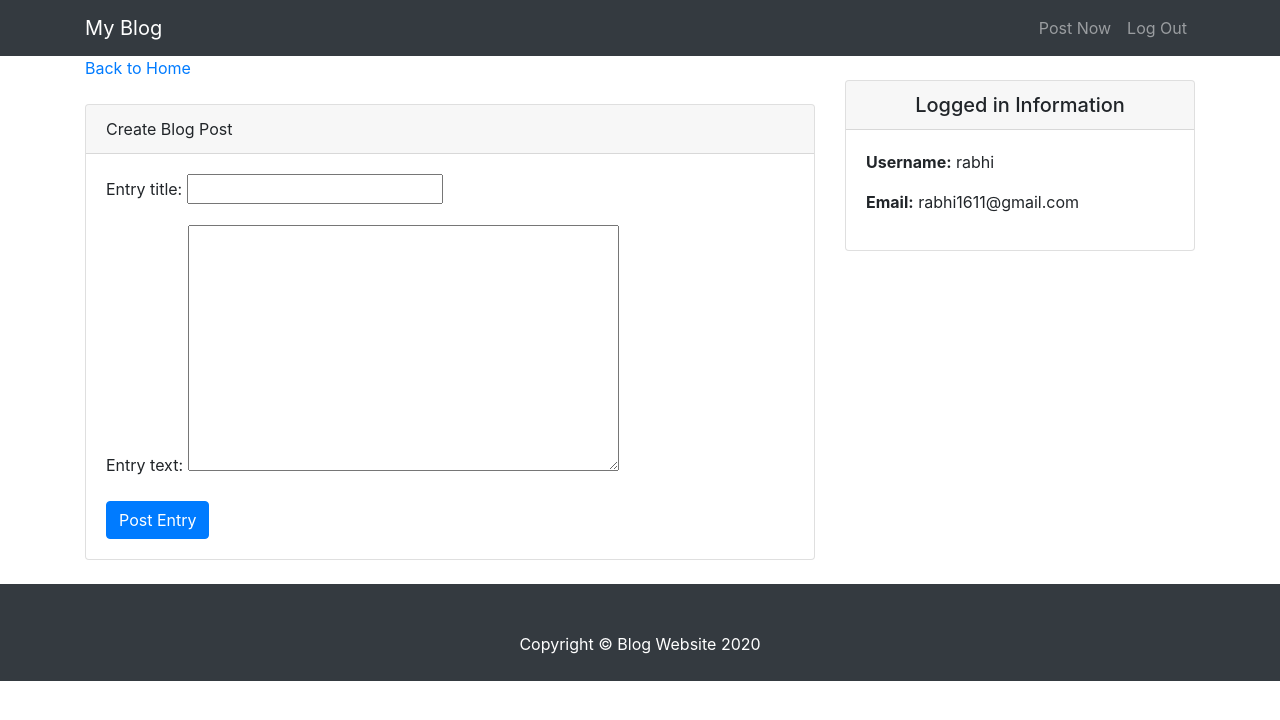
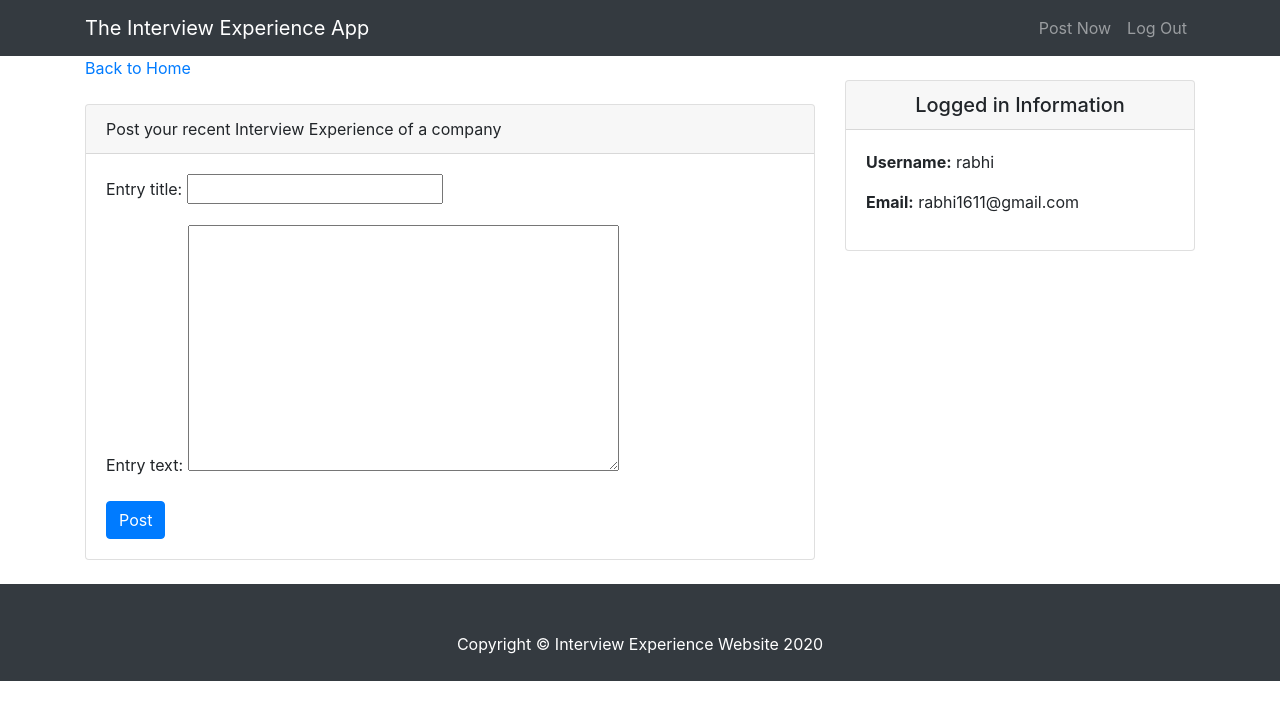
Before and after one commit to rabhi1611/blog_App, a Django app: page /create_entry/ in a window 1280 px wide. Shown: the top 720 px of the page. Run offline with Django 3.2, Linux system fonts and the light colour scheme; a user stored in the database is signed in; some libraries are stand-ins or nearby versions.

Commit message:
idea of interview experience app

```diff
--- a/blog/settings.py
+++ b/blog/settings.py
@@ -33,10 +33,10 @@ BASE_DIR = Path(__file__).resolve(strict=True).parent.parent
 SECRET_KEY = str(os.getenv('SECRET_KEY'))
 
 # SECURITY WARNING: don't run with debug turned on in production!
-DEBUG = True
+DEBUG = False
 
 ALLOWED_HOSTS = [
-    'http://127.0.0.1:8000/', 'herokuapp.com'
+    'http://127.0.0.1:8000/', '.herokuapp.com'
 ]
 
 
--- a/templates/auth/base.html
+++ b/templates/auth/base.html
@@ -3,7 +3,7 @@
 <head>
     <meta charset="UTF-8">
     <meta name="viewport" content="width=device-width, initial-scale=1.0">
-    <title>Blog Application</title>
+    <title>The Interview Experience App</title>
     <link rel="shortcut icon" href="http://www.iconj.com/ico/5/q/5qiajui7s6.ico" type="image/x-icon" />
     <!-- Compiled and minified CSS -->
     <link rel="stylesheet" href="https://cdnjs.cloudflare.com/ajax/libs/materialize/1.0.0/css/materialize.min.css" >
--- a/templates/main/base.html
+++ b/templates/main/base.html
@@ -10,7 +10,7 @@
   <meta name="description" content="">
   <meta name="author" content="">
 
-  <title>Blog</title>
+  <title>The Interview Experience App</title>
 
   <!-- Bootstrap core CSS -->
   <link href="{% static 'main/vendor/bootstrap/css/bootstrap.min.css' %}" rel="stylesheet">
@@ -38,7 +38,7 @@
   <!-- Navigation -->
   <nav class="navbar navbar-expand-lg navbar-dark bg-dark fixed-top">
     <div class="container">
-      <a class="navbar-brand" href="{% url 'blog-home' %}">My Blog</a>
+      <a class="navbar-brand" href="{% url 'blog-home' %}">The Interview Experience App</a>
       <button class="navbar-toggler" type="button" data-toggle="collapse" data-target="#navbarResponsive" aria-controls="navbarResponsive" aria-expanded="false" aria-label="Toggle navigation">
         <span class="navbar-toggler-icon"></span>
       </button>
@@ -93,7 +93,7 @@
   <!-- Footer -->
   <footer class="pt-5 bg-dark">
     <div class="container"  style="margin-bottom: 25px;">
-      <p class="m-0 text-center text-white">Copyright &copy; Blog Website 2020</p>
+      <p class="m-0 text-center text-white">Copyright &copy; Interview Experience Website 2020</p>
     </div>
     <!-- /.container -->
   </footer>
--- a/templates/main/create_article.html
+++ b/templates/main/create_article.html
@@ -8,13 +8,13 @@
         <!-- Blog Post -->
         <div class="card mb-4 mt-4">
           <div class="card-header">
-            Create Blog Post
+            Post your recent Interview Experience of a company
           </div>
           <div class="card-body">
             <form method="POST">
               {% csrf_token %}
               {{form.as_p}}
-              <button type="submit" class="btn btn-primary">Post Entry</button>
+              <button type="submit" class="btn btn-primary">Post</button>
             </form>
           </div>
         </div>
--- a/templates/main/mail1.html
+++ b/templates/main/mail1.html
@@ -9,7 +9,7 @@
         <div class="col s12 m12" >
           <div class="card blue" >
             <div class="card-content white-text">
-              <span class="card-title">Thanks for using my Blog Application !!,do check your email for verification.</span>
+              <span class="card-title">Thanks for using this Interview Experience App!!,do check your email for verification.</span>
               <a class="waves-effect waves-light btn" href="{% url 'index' %}">go to main</a>
             </div>
           </div>
```
Also changed, not shown: db.sqlite3.
